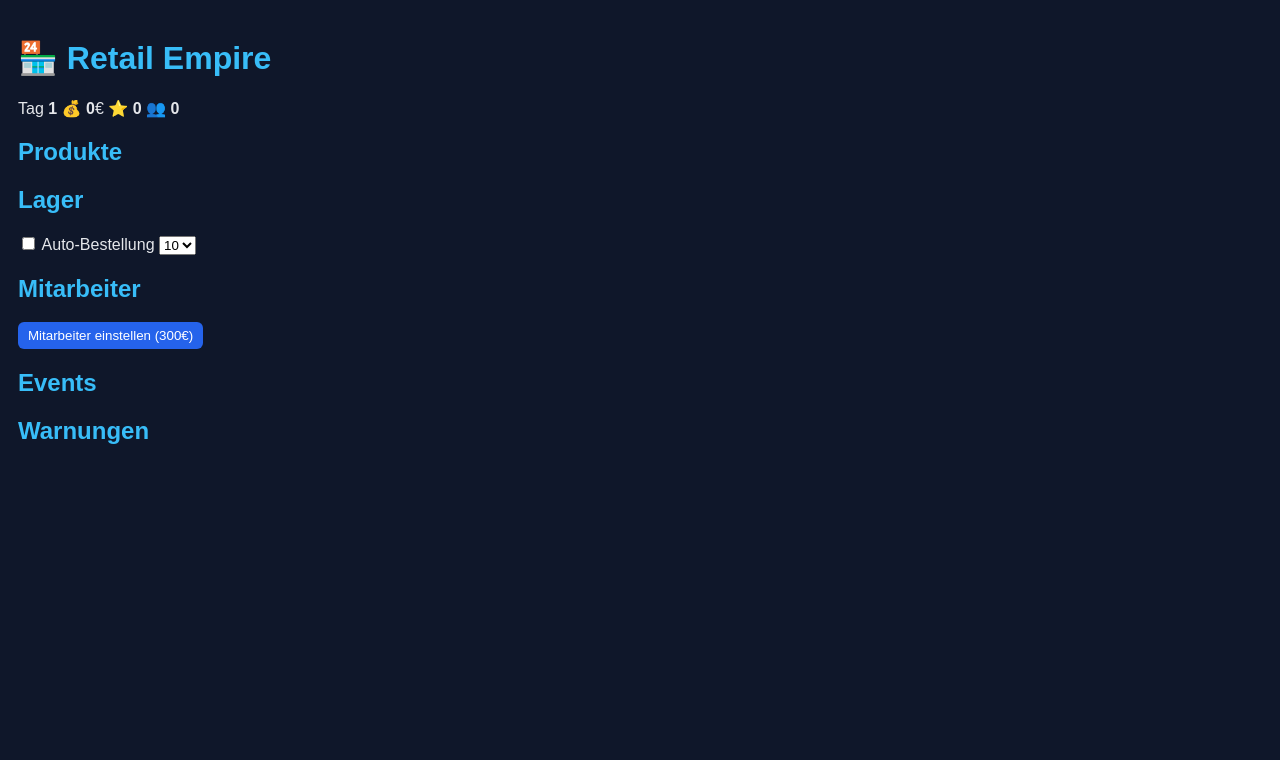
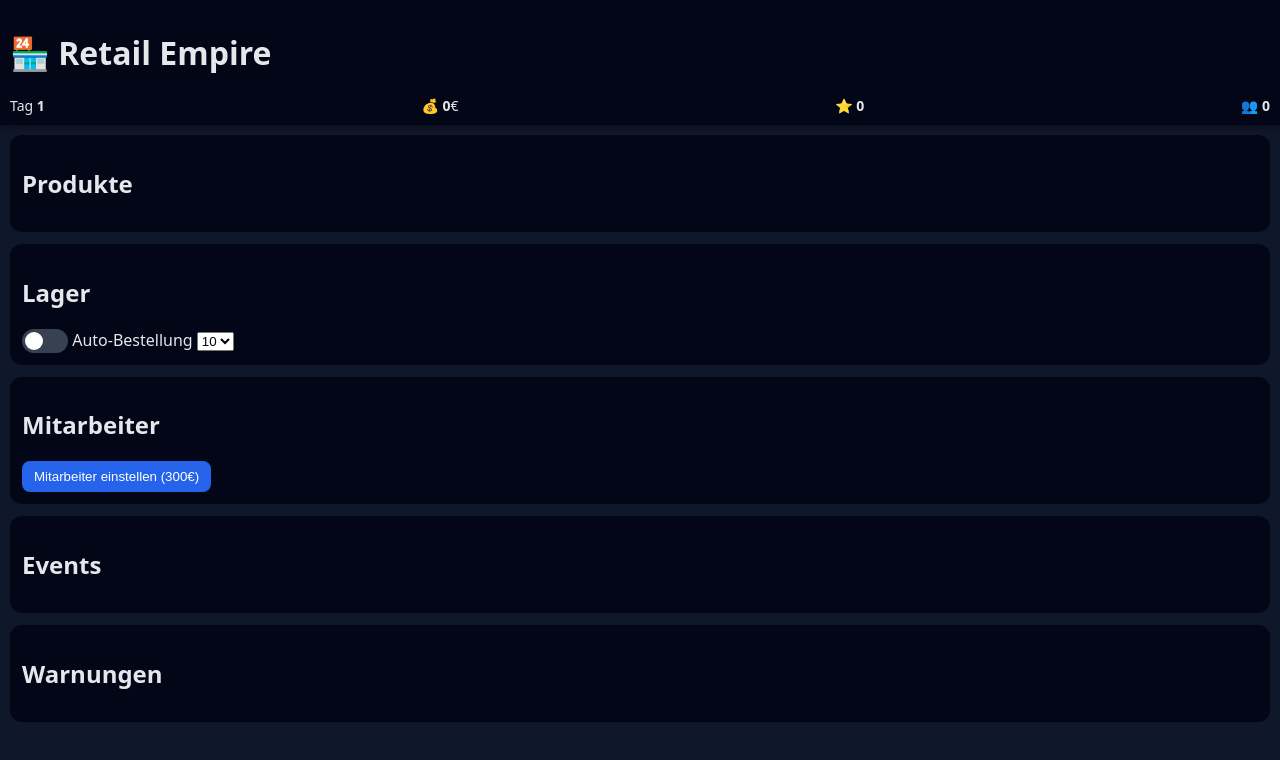
Before and after one commit to 413X-A/marketmasters, a plain HTML site: page index.html in a window 1280 px wide. Drawn offline with Linux system fonts and the light colour scheme.

Commit message:
Update style.css

```diff
--- a/style.css
+++ b/style.css
@@ -1,46 +1,111 @@
-body{
-  font-family:Arial,Helvetica,sans-serif;
-  background:#0f172a;
-  color:#e5e7eb;
-  padding:10px;
+:root{
+ --bg:#0f172a;
+ --card:#020617;
+ --accent:#38bdf8;
+ --good:#22c55e;
+ --mid:#eab308;
+ --bad:#ef4444;
 }
 
-h1,h2{color:#38bdf8}
+*{box-sizing:border-box}
 
-.top{
-  display:grid;
-  grid-template-columns:repeat(5,1fr);
-  gap:8px;
+body{
+ margin:0;
+ background:var(--bg);
+ color:#e5e7eb;
+ font-family:system-ui,Arial;
+}
+
+header{
+ position:sticky;
+ top:0;
  background:#020617;
  padding:10px;
-  border-radius:8px;
+ z-index:10;
+ box-shadow:0 2px 10px rgba(0,0,0,.4);
+}
+
+.stats{
+ display:flex;
+ justify-content:space-between;
+ font-size:14px;
+}
+
+main{padding:10px}
+
+.card{
+ background:var(--card);
+ border-radius:12px;
+ padding:12px;
+ margin-bottom:12px;
+ animation:fadeIn .4s ease;
 }
 
 .product{
  background:#020617;
+ border-radius:10px;
  padding:10px;
-  margin:8px 0;
-  border-radius:8px;
+ margin-bottom:8px;
+ transition:.2s;
 }
+.product:active{transform:scale(.97)}
 
-.price-green{color:#22c55e}
-.price-yellow{color:#eab308}
-.price-red{color:#ef4444}
+.price-green{color:var(--good)}
+.price-yellow{color:var(--mid)}
+.price-red{color:var(--bad)}
+
+input[type=number]{
+ width:70px;
+ background:#020617;
+ border:1px solid #334155;
+ color:white;
+ border-radius:6px;
+ padding:2px 4px;
+}
 
 button{
  background:#2563eb;
  border:none;
  color:white;
-  padding:6px 10px;
-  border-radius:6px;
+ padding:8px 12px;
+ border-radius:8px;
  cursor:pointer;
 }
-button:disabled{
-  background:#374151;
+button:disabled{background:#374151}
+
+#toast{
+ position:fixed;
+ bottom:20px;
+ left:50%;
+ transform:translateX(-50%);
+ background:#16a34a;
+ color:white;
+ padding:10px 14px;
+ border-radius:8px;
+ opacity:0;
+ pointer-events:none;
+ transition:.3s;
 }
+#toast.show{opacity:1}
 
-#alerts p{
-  background:#7c2d12;
-  padding:6px;
-  border-radius:6px;
+/* Switch */
+.switch{position:relative;display:inline-block;width:46px;height:24px}
+.switch input{opacity:0}
+.slider{
+ position:absolute;cursor:pointer;
+ top:0;left:0;right:0;bottom:0;
+ background:#374151;border-radius:24px;
 }
+.slider:before{
+ position:absolute;content:"";
+ height:18px;width:18px;left:3px;bottom:3px;
+ background:white;border-radius:50%;
+ transition:.2s;
+}
+input:checked+.slider{background:#22c55e}
+input:checked+.slider:before{transform:translateX(22px)}
+
+@keyframes fadeIn{
+ from{opacity:0;transform:translateY(6px)}
+ to{opacity:1;transform:none}
+}
```
Lines whose indentation alone changed are shown as unchanged.
